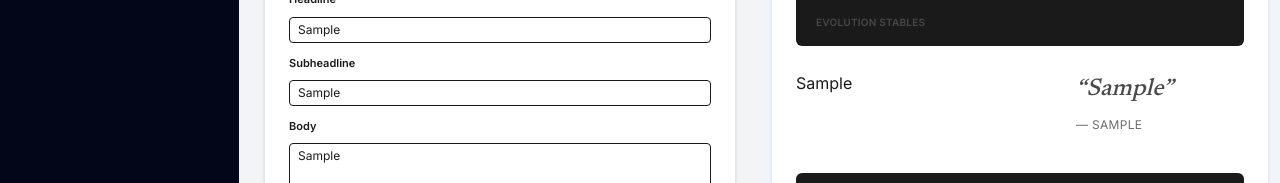
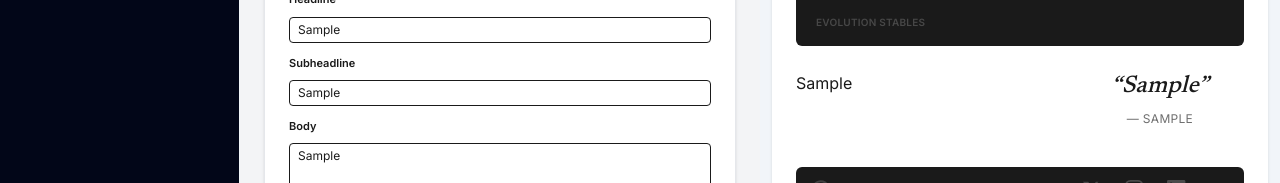
Before and after one commit to Badders80/EvolutionContentBuilder2, a React (Vite) app: page / in a window 1280 px wide. Both pictures are taken after typing "Sample", "Sample", "Sample", "Sample", "Sample", "Sample" into the empty fields and a click on the button "Create New". Shown: the part 272-455 px from the top of the page. Built offline with nearby package versions, Linux system fonts and the light colour scheme; no server answers.

Commit message:
style: center and tighten quote styling, use strong text color for impact

```diff
--- a/src/components/Templates/EditorialOutput.tsx
+++ b/src/components/Templates/EditorialOutput.tsx
@@ -36,10 +36,10 @@ export function EditorialOutput() {
             {/* Quote */}
             {settings.includeQuote && content.quote && (
               <div
-                className="cursor-pointer"
+                className="cursor-pointer text-center"
                 onClick={() => setTargetField("quote")}
               >
-                <p className="font-serif italic text-xl leading-relaxed text-es-textSoft md:text-2xl">
+                <p className="font-serif italic text-xl md:text-2xl leading-snug text-es-text">
                   “{content.quote}”
                 </p>
                 {content.quoteAttribution && (
```
